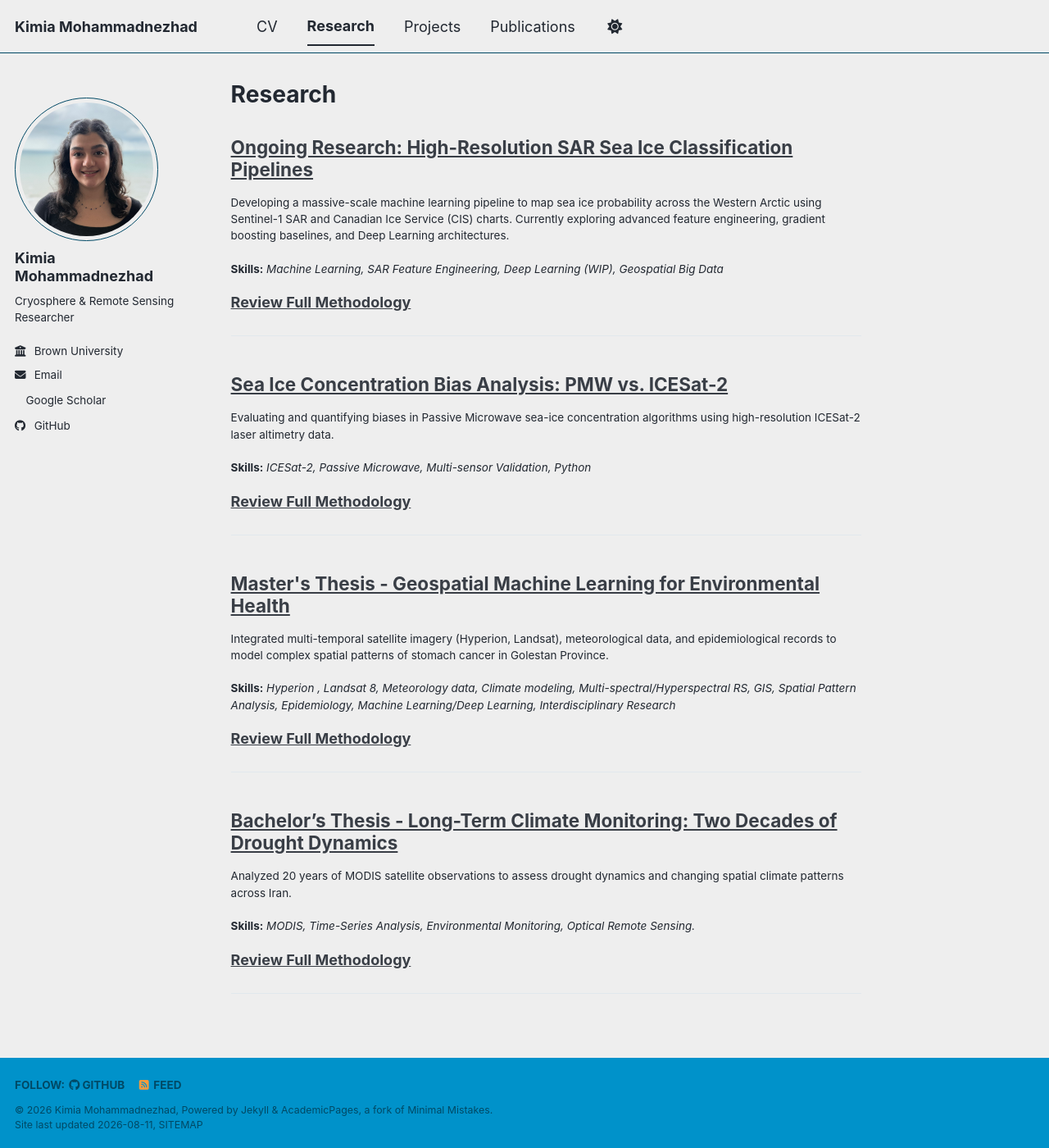
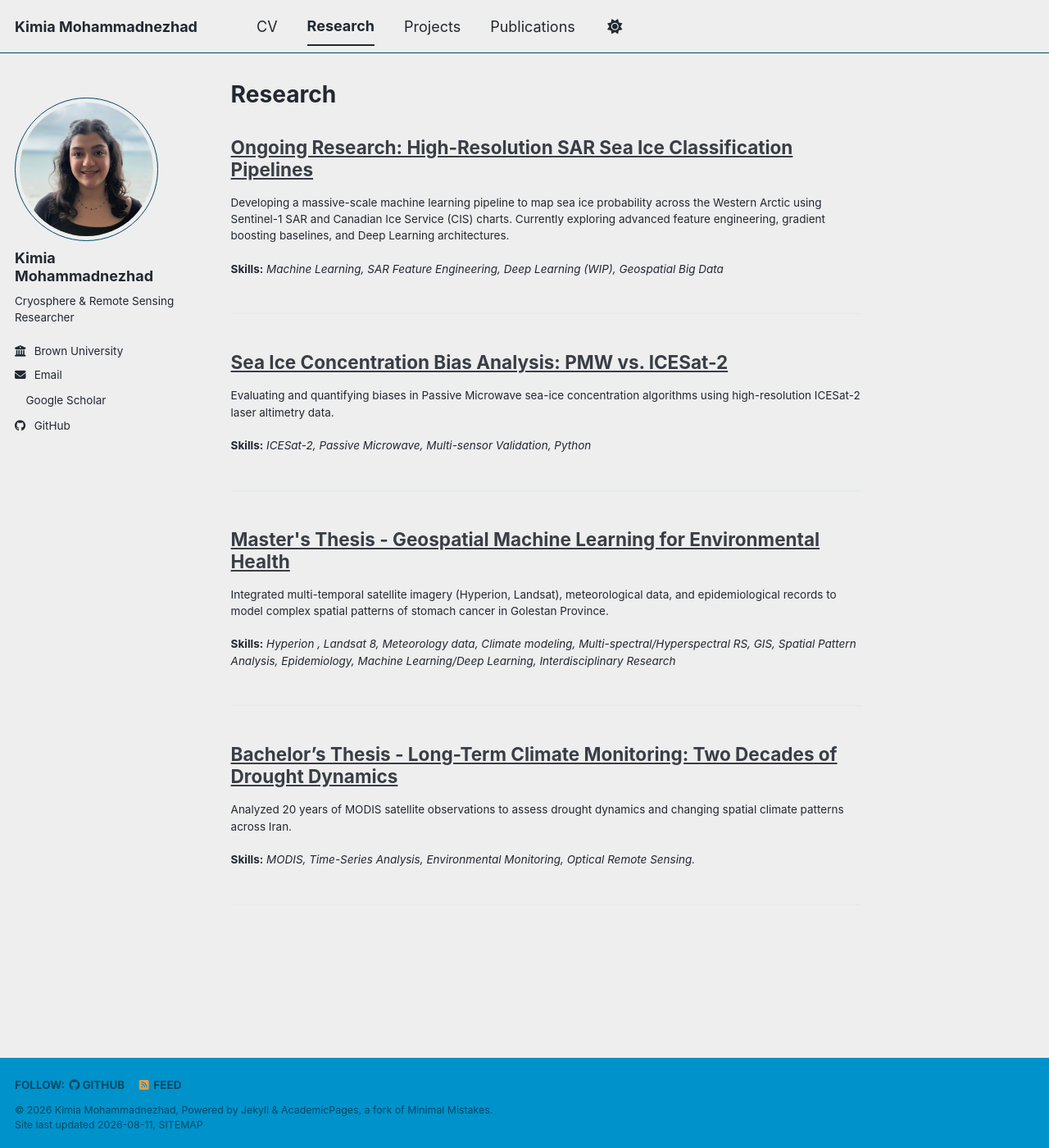
Before and after one commit to kimnezhad/kimnezhad.github.io, a Jekyll site: the page built from _pages/research.md, in a window 1280 px wide and 1400 px high. Shown: the whole window at 82% size. Built offline with Jekyll 4.4.1, drawn with Linux system fonts in a browser that asks for light colours; a style sheet for code colours, icons or effects is not loaded.

Commit message:
Update research.md

```diff
--- a/_pages/research.md
+++ b/_pages/research.md
@@ -15,10 +15,6 @@ author_profile: true
       <div class="archive__item-excerpt">
         {{ item.excerpt | markdownify }}
       </div>
-
-      <a href="{{ item.url | relative_url }}" style="text-decoration: underline; font-weight: bold;">
-        Review Full Methodology
-      </a>
     </article>
   {% endfor %}
 </div>
```
